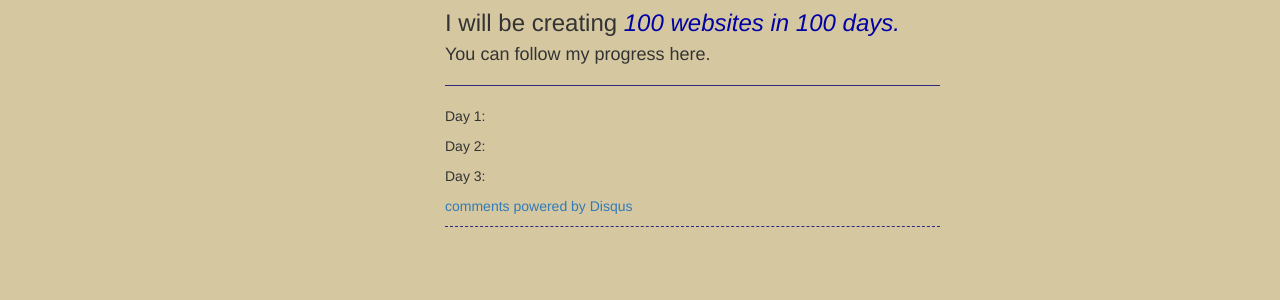
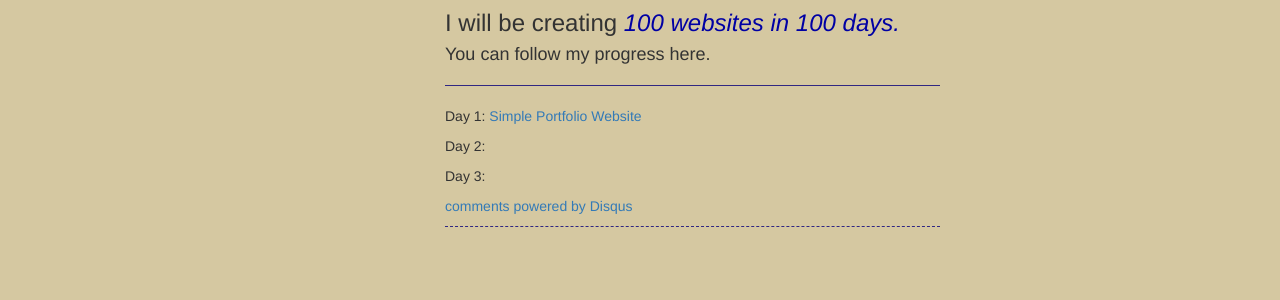
Before and after one commit to Nedu/old.nedu.github.io, a Jekyll site: the page built from _posts/2017-01-21-challenge.md, in a window 1280 px wide. Shown: the part 402-702 px from the top of the page. Built offline with Jekyll 4.4.1, drawn with Linux system fonts in a browser that asks for light colours; nearby versions of some CDN libraries; comment, search, counter and statistics services are not loaded.

Commit message:
updated challenge

```diff
--- a/_posts/2017-01-21-challenge.md
+++ b/_posts/2017-01-21-challenge.md
@@ -11,7 +11,7 @@ date: 2017-01-21
 
 #### You can follow my progress here.
 ---
-Day 1:
+Day 1: [Simple Portfolio Website](https://htmlpreview.github.io/?https://github.com/Nedu/Project-1/blob/master/index.html)
 
 Day 2:
 
```
